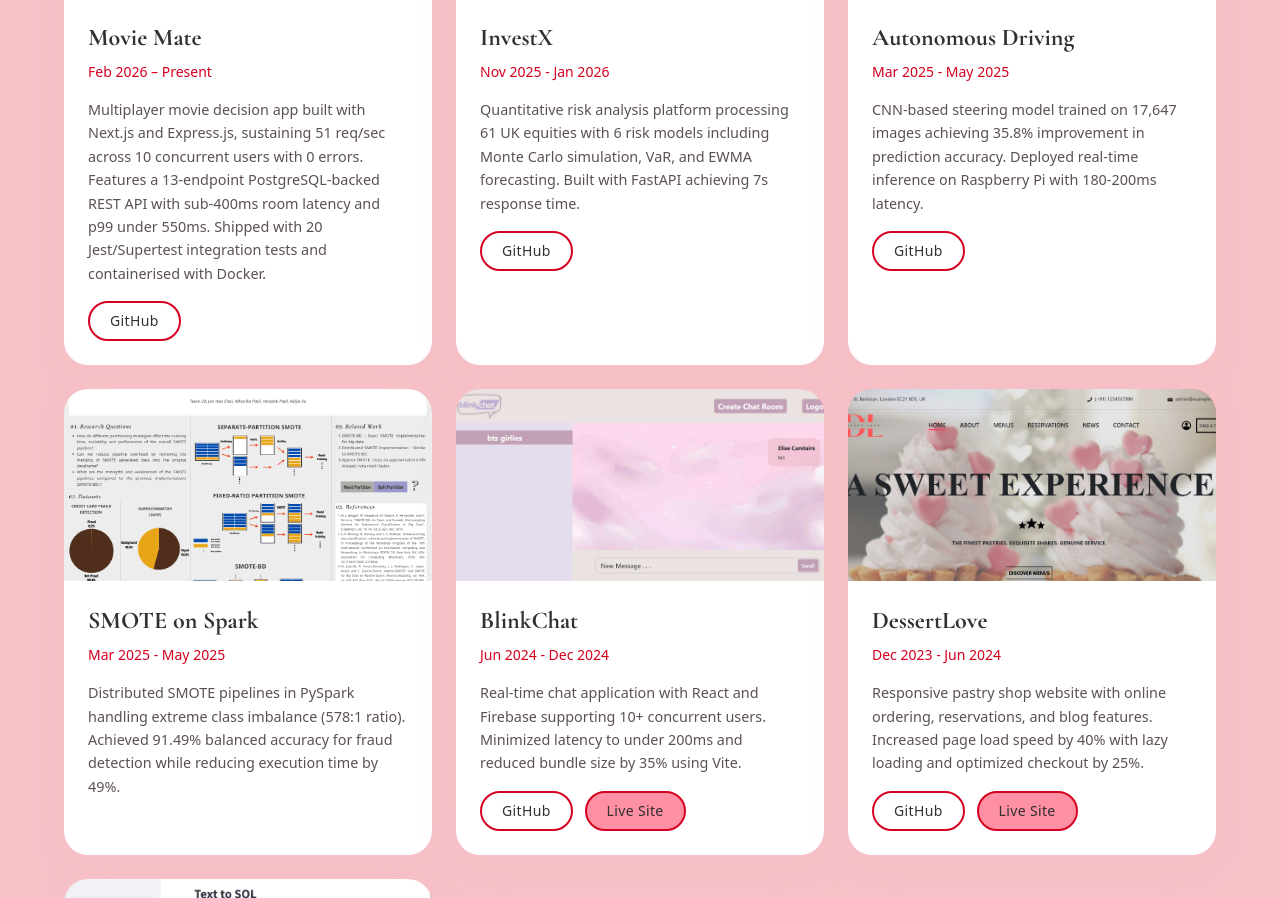
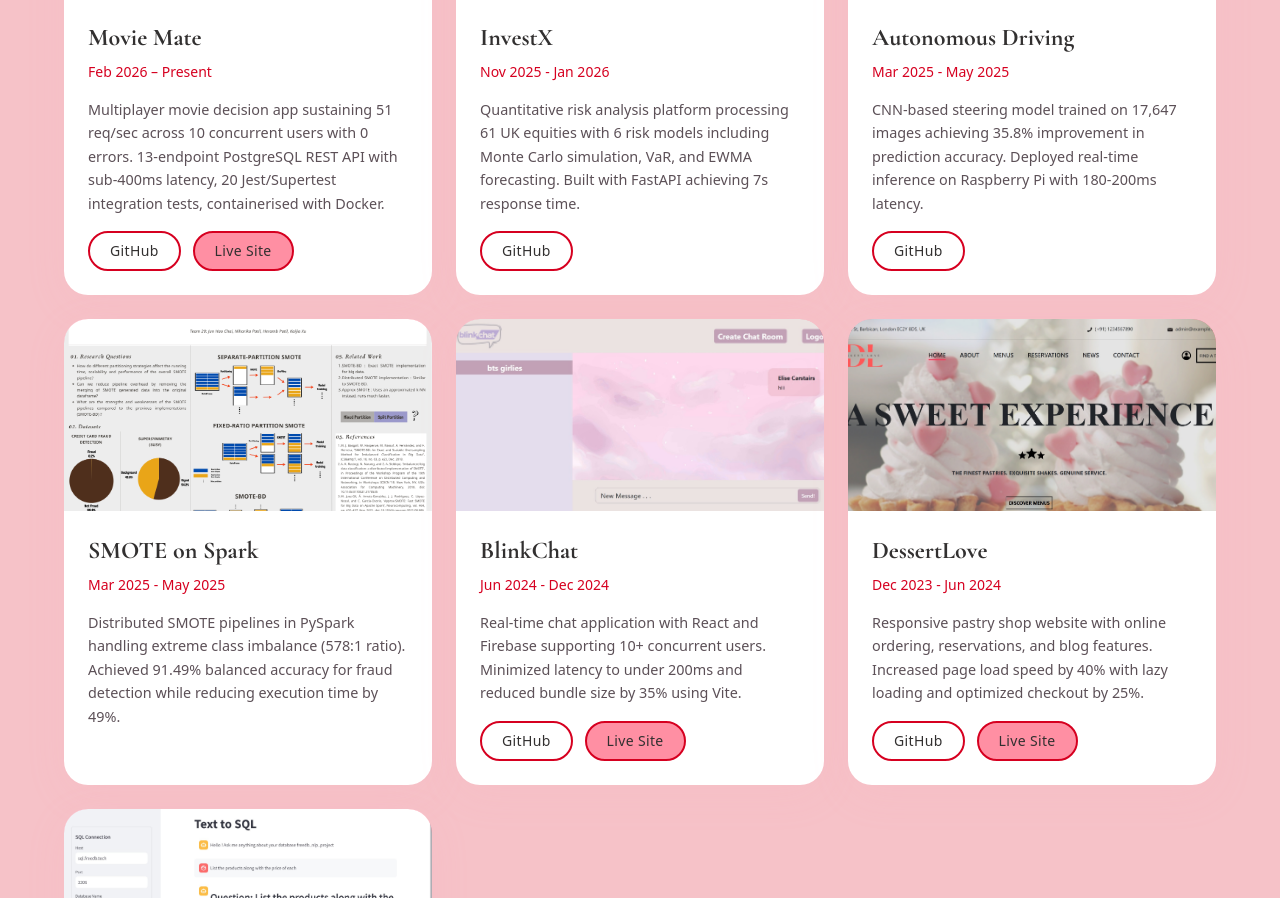
Before and after one commit to niharikapatil2306/niharika-portfolio, a Next.js app: page / in a window 1280 px wide. Shown: the part 2703-3601 px from the top of the page. Built offline with nearby package versions, Linux system fonts and the light colour scheme.

Commit message:
feat: add Movie Mate project with live link

```diff
--- a/src/components/Projects.tsx
+++ b/src/components/Projects.tsx
@@ -8,10 +8,11 @@ const projects = [
     title: "Movie Mate",
     date: "Feb 2026 – Present",
     description:
-      "Multiplayer movie decision app built with Next.js and Express.js, sustaining 51 req/sec across 10 concurrent users with 0 errors. Features a 13-endpoint PostgreSQL-backed REST API with sub-400ms room latency and p99 under 550ms. Shipped with 20 Jest/Supertest integration tests and containerised with Docker.",
+      "Multiplayer movie decision app sustaining 51 req/sec across 10 concurrent users with 0 errors. 13-endpoint PostgreSQL REST API with sub-400ms latency, 20 Jest/Supertest integration tests, containerised with Docker.",
     tags: ["Next.js", "Express.js", "PostgreSQL", "Docker", "Jest"],
     image: "/moviemate.png",
     github: "https://github.com/niharikapatil2306/moviemate",
+    live: "https://moviemate-aihzm8t5w-niharikapatil2306s-projects.vercel.app/",
   },
   {
     title: "InvestX",
```
